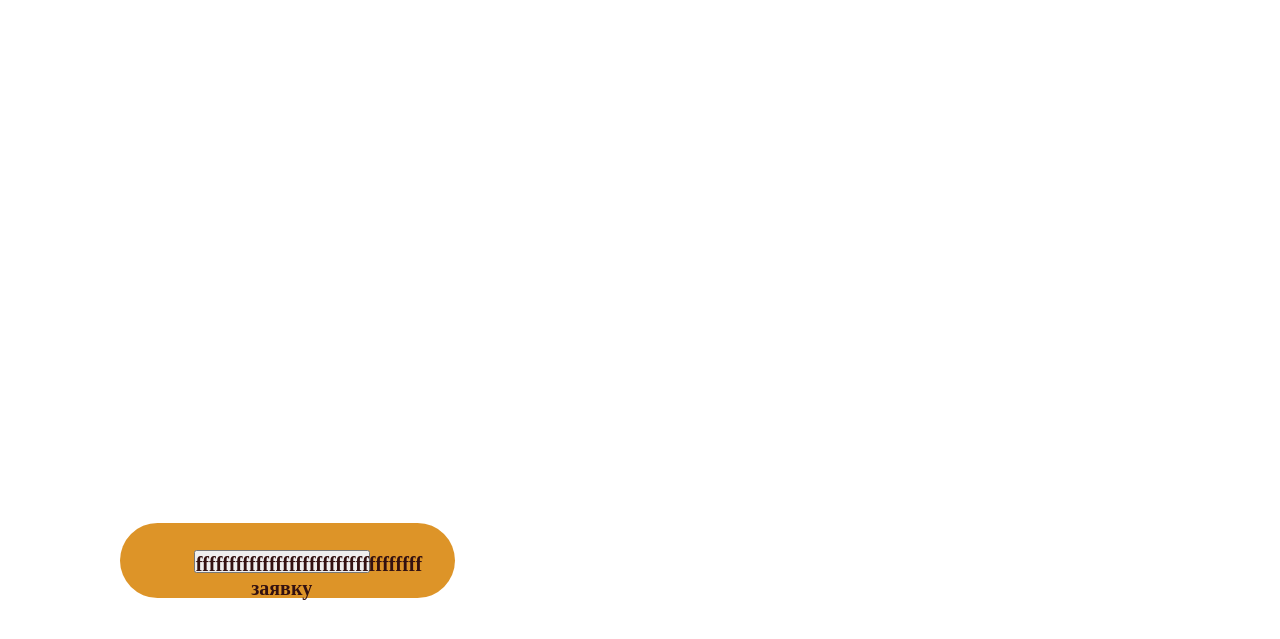
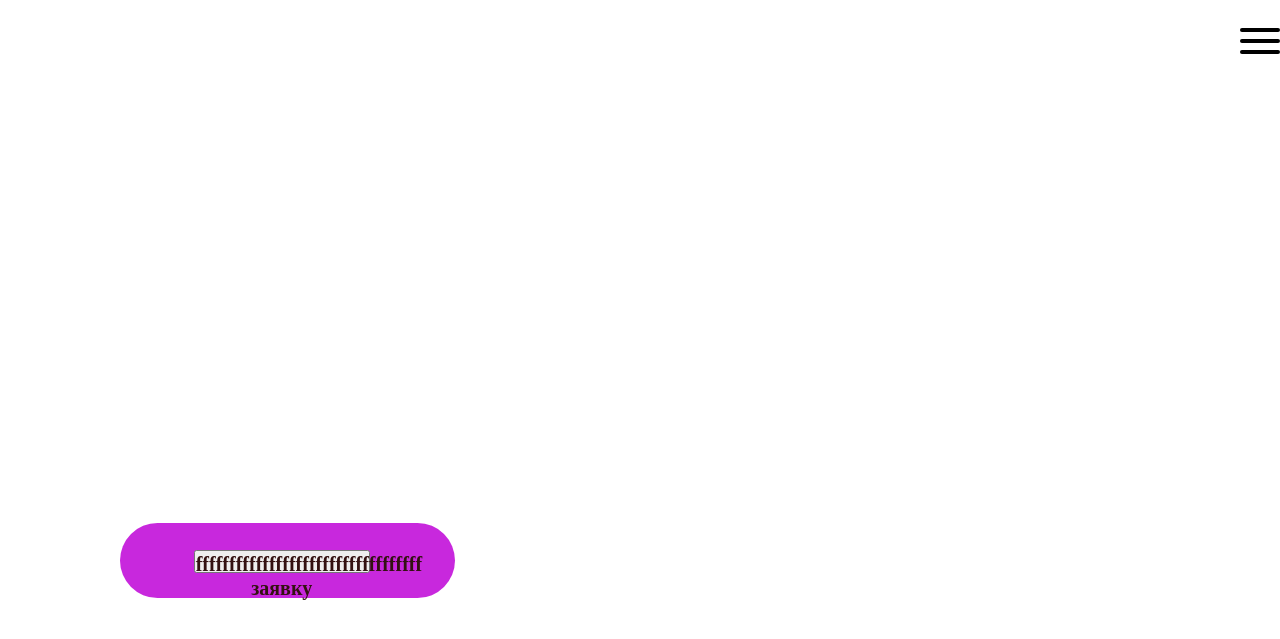
Before and after one commit to Kotolev1092/tyytr, a plain HTML site: page index.html in a window 1280 px wide. Shown: the part 97-736 px from the top of the page. Drawn offline with nearby package versions, Linux system fonts and the light colour scheme.

Commit message:
change style.css

```diff
--- a/style.css
+++ b/style.css
@@ -14,7 +14,6 @@ header{
 .logo {
     display: inline-block;
     padding: 25px;
-    float:left
 }
 
 .buttons {
@@ -115,7 +114,7 @@ height: 75px;
 left: 120px;
 top: 620px;
 
-background: #DD9428;
+background: #c828dd;
 border-radius: 38px;
 }
 
```
